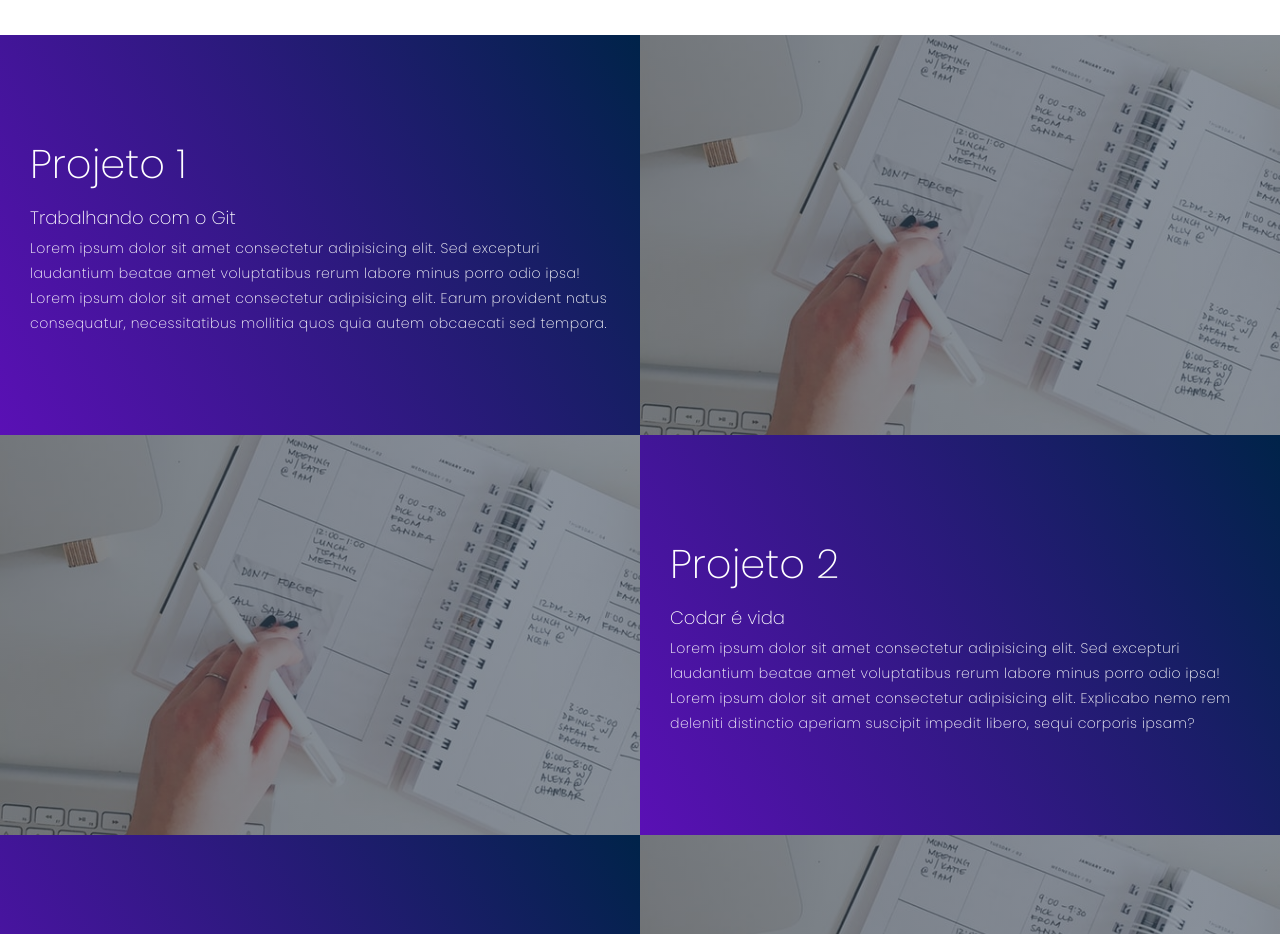
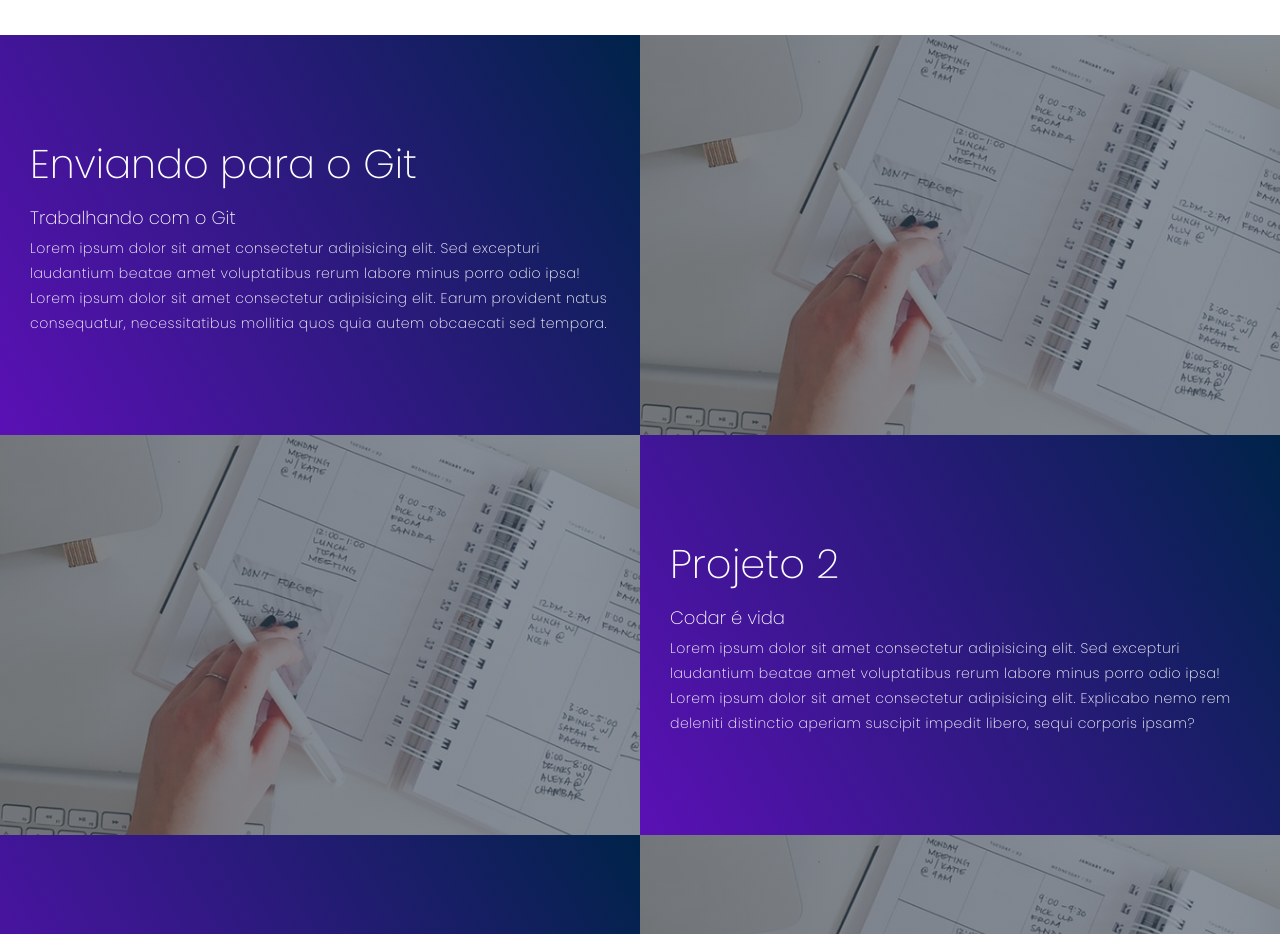
Before and after one commit to matheusxavierr/port-matheus, a plain HTML site: page index.html in a window 1280 px wide. Shown: the part 880-1814 px from the top of the page. Drawn offline with Linux system fonts and the light colour scheme.

Commit message:
project 1 update title

```diff
--- a/index.html
+++ b/index.html
@@ -28,7 +28,7 @@
         <div class="all-projects">
             <div class="project-item">
                 <div class="project-info">
-                    <h1>Projeto 1</h1>
+                    <h1>Enviando para o Git</h1>
                     <h2>Trabalhando com o Git</h2>
                     <p>Lorem ipsum dolor sit amet consectetur adipisicing elit. Sed excepturi laudantium beatae amet
                         voluptatibus rerum labore minus porro odio ipsa! Lorem ipsum dolor sit amet consectetur
```
